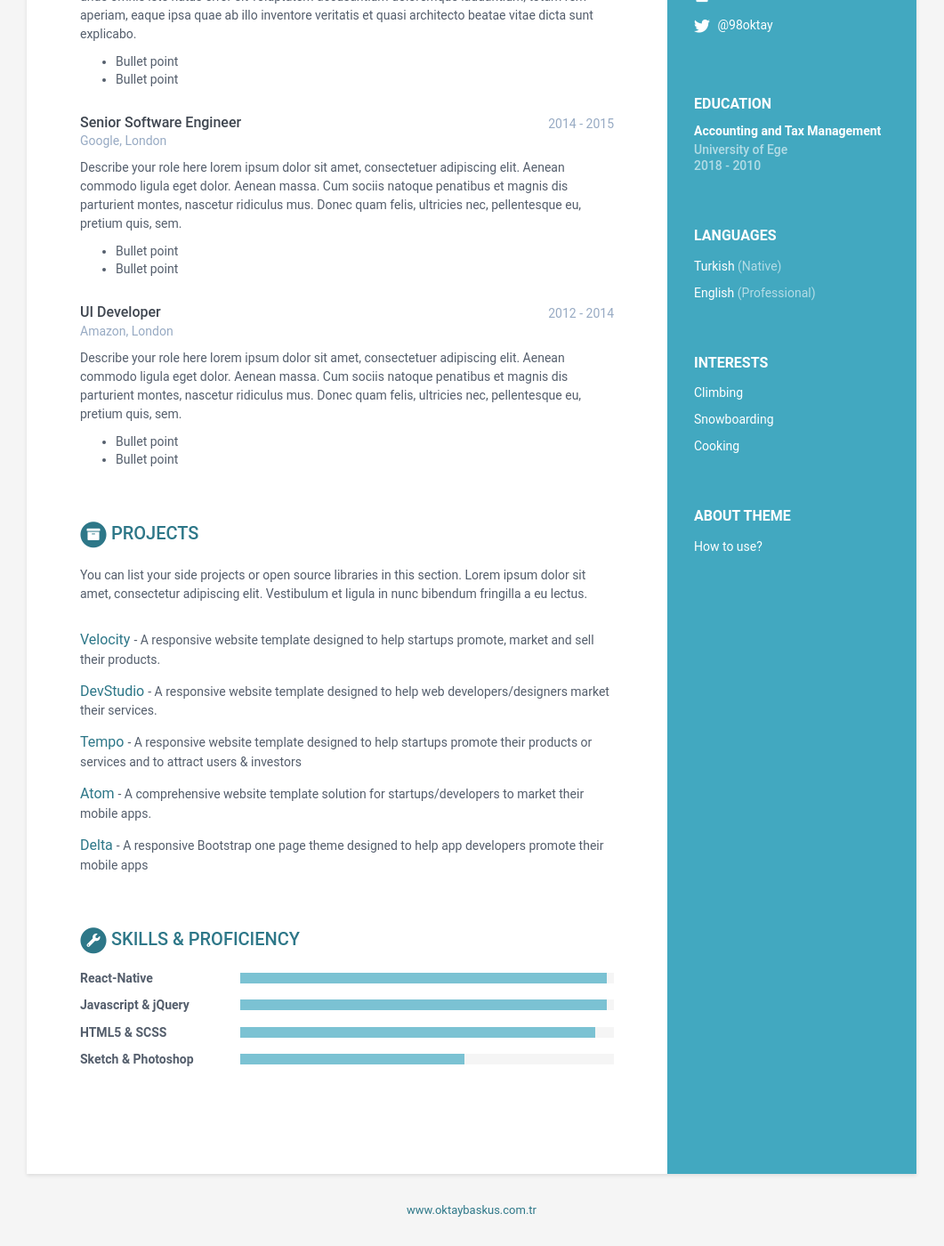
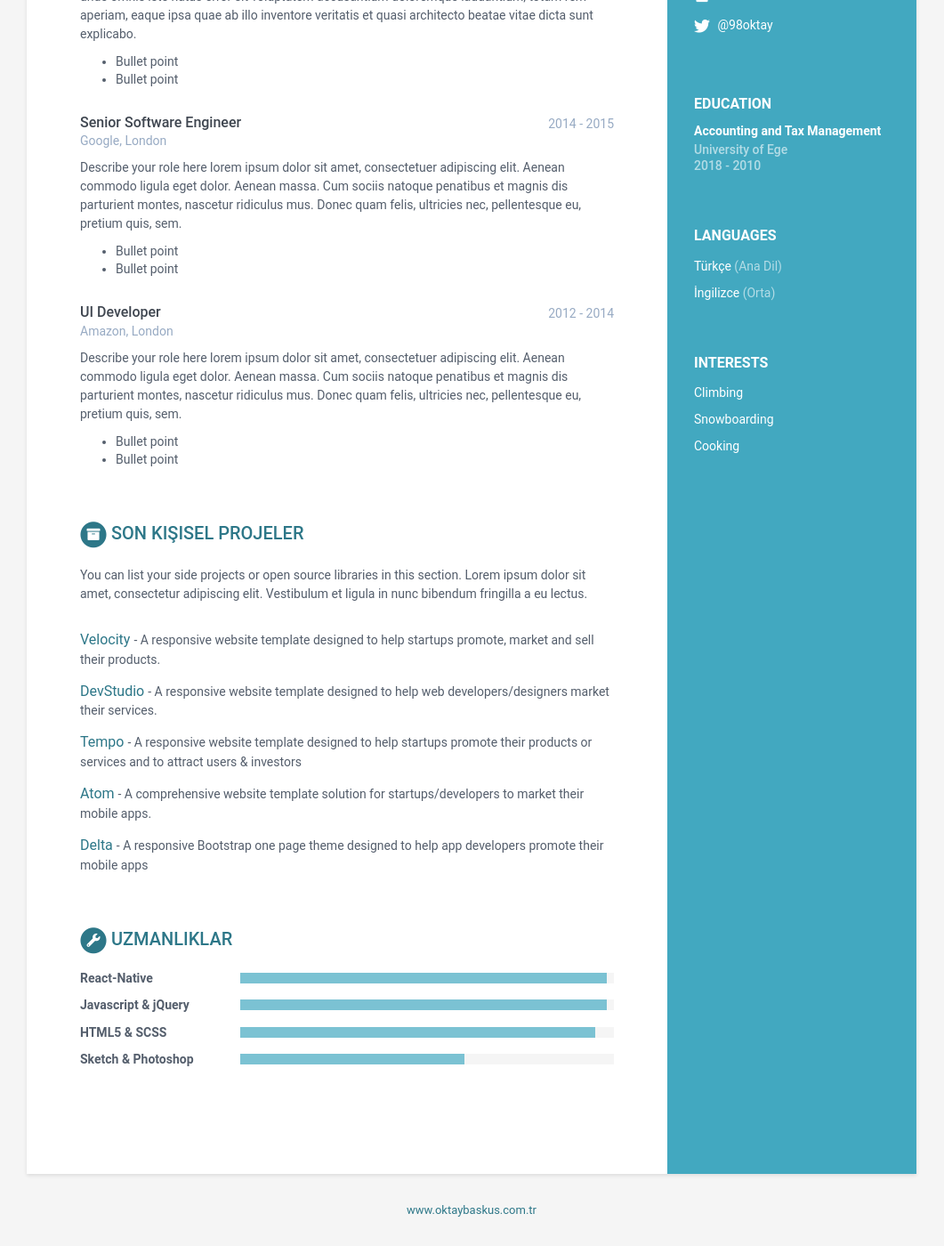
Before and after one commit to 98oktay/online-cv, a Jekyll site: the page built from docs/index.html, in a window 1280 px wide and 1400 px high, scrolled down 492 px. Shown: the whole window at 89% size, without its empty margins (110-1171 px from the left). Built offline with Jekyll 4.4.1, drawn with Linux system fonts in a browser that asks for light colours.

Commit message:
data updated.

```diff
--- a/docs/_data/data.yml
+++ b/docs/_data/data.yml
@@ -3,7 +3,7 @@
 #
 
 sidebar:
-    about: True # set to False or comment line if you want to remove the "how to use?" in the sidebar
+    about: False # set to False or comment line if you want to remove the "how to use?" in the sidebar
     education: True # set to False if you want education in main section instead of in sidebar
 
     # Profile information
@@ -24,11 +24,11 @@ sidebar:
     codewars:
 
     languages:
-      - idiom: Turkish
-        level: Native
+      - idiom: Türkçe
+        level: Ana Dil
 
-      - idiom: English
-        level: Professional
+      - idiom: İngilizce
+        level: Orta
 
     interests:
       - item: Climbing
@@ -102,7 +102,7 @@ experiences:
           - Bullet point
 
 projects:
-    title: Projects
+    title: Son Kişisel Projeler
     intro: >
       You can list your side projects or open source libraries in this
       section. Lorem ipsum dolor sit amet, consectetur adipiscing elit.
@@ -130,7 +130,7 @@ projects:
         tagline: "A responsive Bootstrap one page theme designed to help app developers promote their mobile apps"
 
 skills:
-    title: Skills &amp; Proficiency
+    title: Uzmanlıklar
 
     toolset:
       - name: React-Native
```
